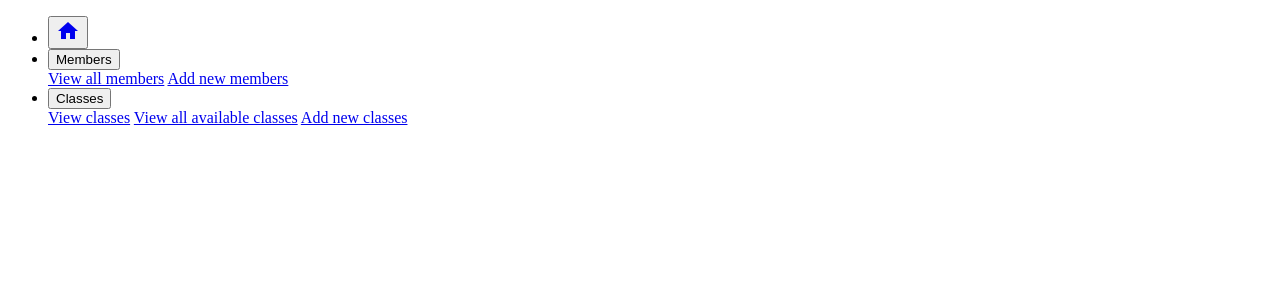
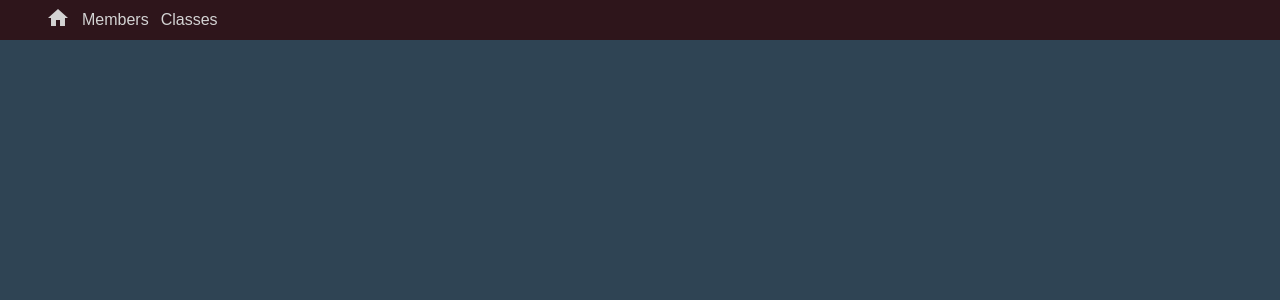
Before and after one commit to AnnaW86/gym_manager, a Flask app: page / in a window 1280 px wide. Shown: the top 300 px of the page. Run offline with Flask 2, Linux system fonts and the light colour scheme.

Commit message:
added basic css

```diff
--- a/controllers/bookings_controller.py
+++ b/controllers/bookings_controller.py
@@ -9,6 +9,8 @@ bookings_blueprint = Blueprint("bookings", __name__)
 # CREATE
 @bookings_blueprint.route("/gym_classes/<id>/add_booking", methods=['POST'])
 def create_booking(id):
+    if request.form['add_booking'] == 'None':
+        return redirect(request.referrer)
     member_id = request.form['add_booking']
     member = member_repository.select(member_id)
     gym_class = gym_class_repository.select(id)
--- /dev/null
+++ b/static/style.css
@@ -0,0 +1,57 @@
+body {
+    font-family: 'Helvetica', arial, sans-serif;
+    font-size: 16px;
+    background-color: #2F4454;
+    margin: 0px;
+    color: lightgray
+}
+
+body > header > nav > ul {
+    display: flex;
+    background-color: #2E151B;
+    margin: 0px;
+    padding: 5px 0px 5px 40px;
+}
+
+li {
+    list-style: none;
+    margin-top: auto;
+    margin-bottom: auto;
+}
+
+a {
+    text-decoration: none;
+    color: lightgray;
+}
+
+.material-icons {
+    color: lightgray;
+}
+
+.dropbtn {
+    background-color: #2E151B;
+    color: lightgray;
+    font-size: 16px;
+    border: none;
+    margin: 0px;
+}
+
+.dropdown-content {
+    display: none;
+    position: absolute;
+    background-color: #2E151B;
+    min-width: 160px;
+    box-shadow: 0px 8px 16px 0px rgba(0,0,0,0.2);
+    z-index: 1;
+}
+
+.dropdown-content a {
+    color: lightgray;
+    padding: 12px 16px;
+    text-decoration: none;
+    display: block;
+}
+
+.dropdown-content a:hover {background-color: #376E6F;}
+.dropdown:hover .dropdown-content {display: block}
+.dropdown:hover .dropbtn {background-color: #2E151B;}
--- a/templates/gym_classes/show.html
+++ b/templates/gym_classes/show.html
@@ -18,6 +18,7 @@
 <form action="{{ gym_class.id }}/add_booking" method="post">
     <label for="add_booking"> Add member to this class:</label>
         <select name="add_booking" id="add_booking">
+            <option value="None">--</option>
             {% for member in members %}
                 <option value="{{ member.id }}">{{ member.get_full_name() }}</option>
             {% endfor %}
```
